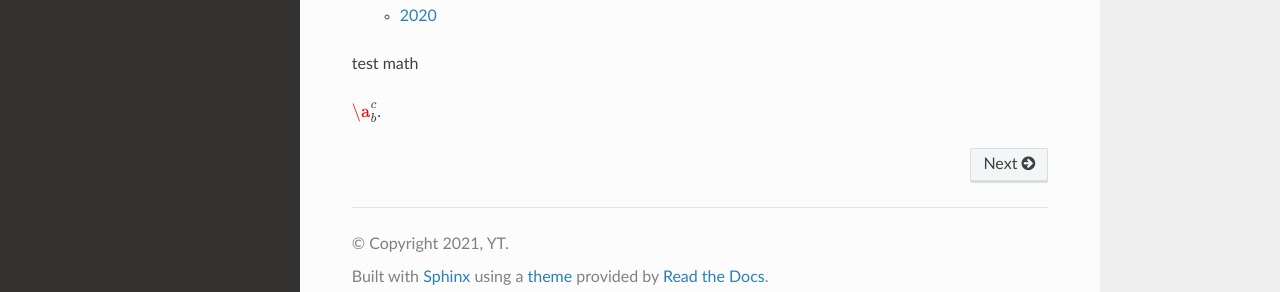
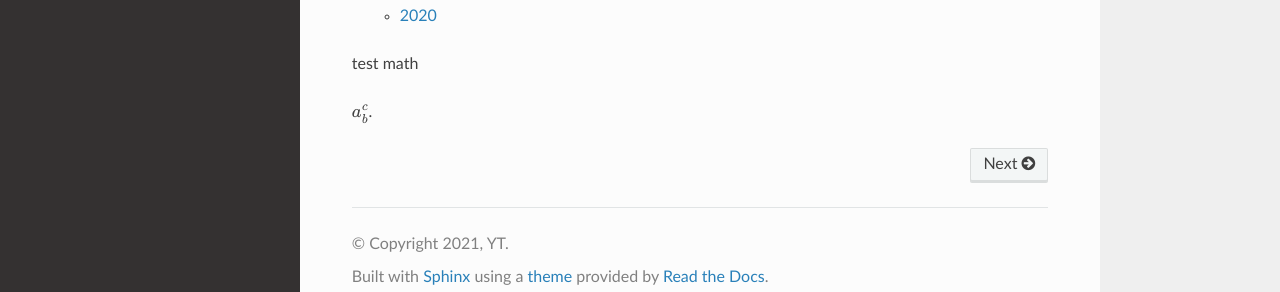
Before and after one commit to smutao/pub_list, a Sphinx documentation site: the page built from source/index.rst, in a window 1280 px wide. Shown: the part 312-604 px from the top of the page. Built offline with Sphinx 7.4.7 and the Read the Docs theme 2.0.0, drawn with Linux system fonts in a browser that asks for light colours.

```diff
--- a/source/index.rst
+++ b/source/index.rst
@@ -17,7 +17,7 @@ Still under construction...
 
 test math
 
-:math:`\a_b^c`.
+:math:`a_b^c`.
 
 .. Search
 .. ==================
```
